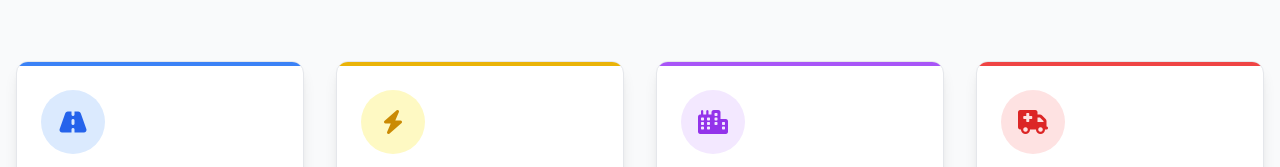
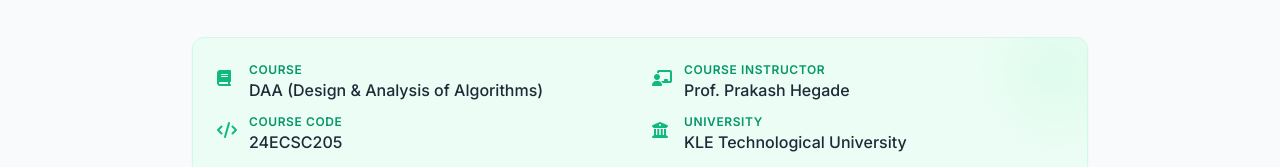
Before and after one commit to chinmay-workdesign/Project-Swarna-Nagar-Trial, a plain HTML site: page index.html in a window 1280 px wide. Shown: the part 739-906 px from the top of the page. Drawn offline with nearby package versions, Linux system fonts and the light colour scheme.

Commit message:
Update index.html

```diff
--- a/index.html
+++ b/index.html
@@ -178,9 +178,59 @@
             <div class="max-w-7xl mx-auto px-4 py-16">
                 <div class="text-center mb-16">
                     <h2 class="text-3xl font-bold text-emerald-600 dark:text-emerald-400 mb-4">The Algorithm of a City</h2>
-                    <p class="text-gray-600 dark:text-gray-400 max-w-2xl mx-auto">
+                    <p class="text-gray-600 dark:text-gray-400 max-w-2xl mx-auto mb-10">
                         Swarna Nagar isn't just concrete and glass. It's built on a foundation of efficient graphs, optimized heaps, and dynamic programming. Our team of four engineers tackles specific urban challenges through computational logic.
                     </p>
+
+                    <!-- Course Details Card -->
+                    <div class="bg-emerald-50 dark:bg-gray-800 rounded-xl p-6 max-w-4xl mx-auto border border-emerald-100 dark:border-gray-700 shadow-sm relative overflow-hidden group hover:shadow-md transition-shadow duration-300">
+                        <!-- Decorative bg element -->
+                        <div class="absolute top-0 right-0 -mt-4 -mr-4 w-24 h-24 bg-emerald-100 dark:bg-emerald-900/20 rounded-full blur-xl opacity-50"></div>
+
+                        <div class="grid grid-cols-1 md:grid-cols-2 gap-6 text-left relative z-10">
+                            <div class="space-y-3">
+                                <div class="flex items-start">
+                                    <div class="w-8 mt-1"><i class="fa-solid fa-book text-emerald-500"></i></div>
+                                    <div>
+                                        <p class="text-xs font-semibold text-emerald-600 dark:text-emerald-400 uppercase tracking-wider">Course</p>
+                                        <p class="font-medium text-gray-800 dark:text-gray-200">DAA (Design & Analysis of Algorithms)</p>
+                                    </div>
+                                </div>
+                                <div class="flex items-start">
+                                    <div class="w-8 mt-1"><i class="fa-solid fa-code text-emerald-500"></i></div>
+                                    <div>
+                                        <p class="text-xs font-semibold text-emerald-600 dark:text-emerald-400 uppercase tracking-wider">Course Code</p>
+                                        <p class="font-medium text-gray-800 dark:text-gray-200">24ECSC205</p>
+                                    </div>
+                                </div>
+                            </div>
+
+                            <div class="space-y-3">
+                                <div class="flex items-start">
+                                    <div class="w-8 mt-1"><i class="fa-solid fa-chalkboard-user text-emerald-500"></i></div>
+                                    <div>
+                                        <p class="text-xs font-semibold text-emerald-600 dark:text-emerald-400 uppercase tracking-wider">Course Instructor</p>
+                                        <p class="font-medium text-gray-800 dark:text-gray-200">Prof. Prakash Hegade</p>
+                                    </div>
+                                </div>
+                                <div class="flex items-start">
+                                    <div class="w-8 mt-1"><i class="fa-solid fa-university text-emerald-500"></i></div>
+                                    <div>
+                                        <p class="text-xs font-semibold text-emerald-600 dark:text-emerald-400 uppercase tracking-wider">University</p>
+                                        <p class="font-medium text-gray-800 dark:text-gray-200">KLE Technological University</p>
+                                    </div>
+                                </div>
+                            </div>
+                        </div>
+
+                        <!-- Topic Badge -->
+                        <div class="mt-6 pt-6 border-t border-emerald-100 dark:border-gray-700 flex justify-center">
+                            <span class="inline-flex items-center px-4 py-1.5 rounded-full text-sm font-medium bg-emerald-100 dark:bg-emerald-900/40 text-emerald-800 dark:text-emerald-300">
+                                <i class="fa-solid fa-lightbulb mr-2"></i> Project Topic: City Design
+                            </span>
+                        </div>
+                    </div>
+
                 </div>
 
                 <!-- Team Grid -->
```
